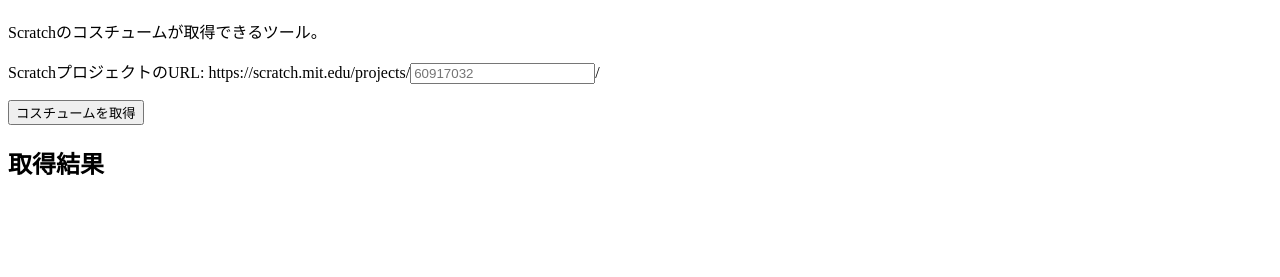
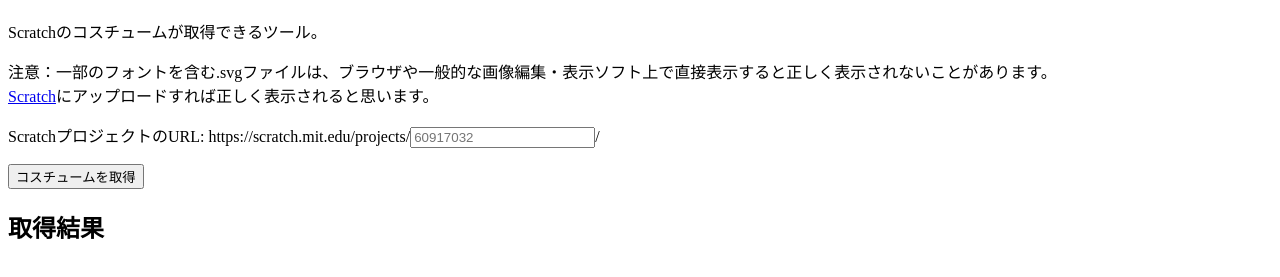
Before and after one commit to budou10-gh/getScratchCostumes, a plain HTML site: page index.html in a window 1280 px wide. Shown: the part 61-338 px from the top of the page. Drawn offline with Linux system fonts and the light colour scheme.

Commit message:
Update index.html

```diff
--- a/index.html
+++ b/index.html
@@ -9,6 +9,7 @@
 <body>
     <h1>GetScratchCostumes</h1>
     <p>Scratchのコスチュームが取得できるツール。</p>
+    <p>注意：一部のフォントを含む.svgファイルは、ブラウザや一般的な画像編集・表示ソフト上で直接表示すると正しく表示されないことがあります。<br><a href="https://scratch.mit.edu/">Scratch</a>にアップロードすれば正しく表示されると思います。</p>
     <p>ScratchプロジェクトのURL: https://scratch.mit.edu/projects/<input type="text" id="IDbox" placeholder="60917032" required>/</p>
     <input type="button" id="getCostumes" value="コスチュームを取得">
     <h2>取得結果</h2>
```
